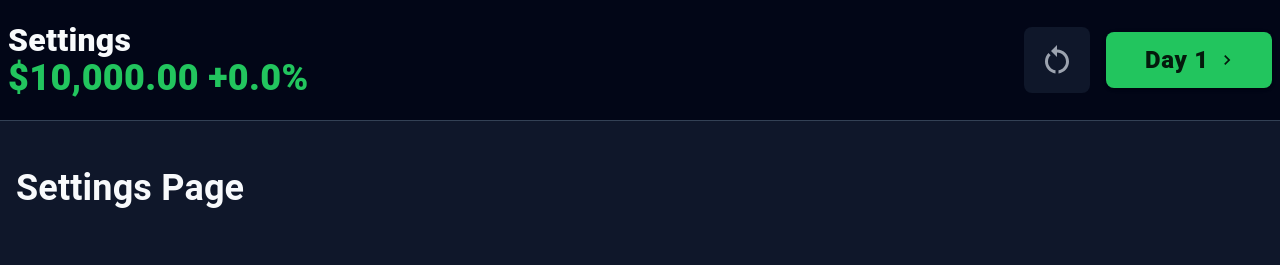
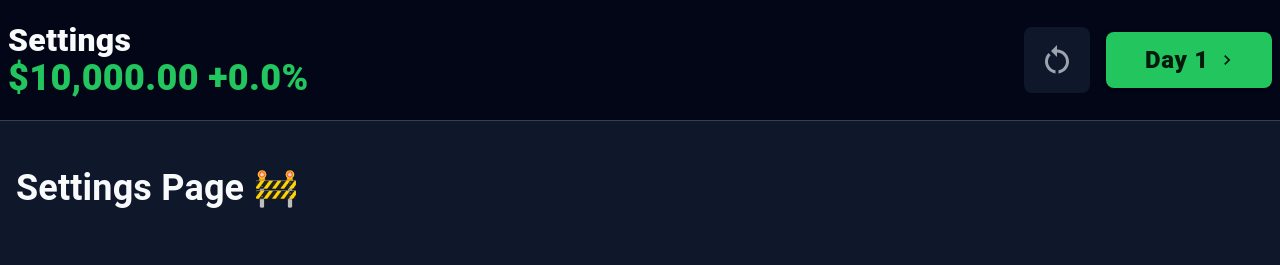
Before and after one commit to peterschmidtit24-jpg/p2-stock-exchange-client, a React (Vite) app: page /settings in a window 1280 px wide. Shown: the top 265 px of the page. Built offline with nearby package versions, Linux system fonts and the light colour scheme.

Commit message:
small changes, Settings

```diff
--- a/src/pages/Settings.jsx
+++ b/src/pages/Settings.jsx
@@ -11,7 +11,7 @@ function Settings() {
         <TopToolBar pagename="Settings"/>
 
         <PanelArea>
-            <h1>Settings Page</h1>
+            <h1>Settings Page 🚧</h1>
         </PanelArea>
 
         <BottomToolBar />
```
